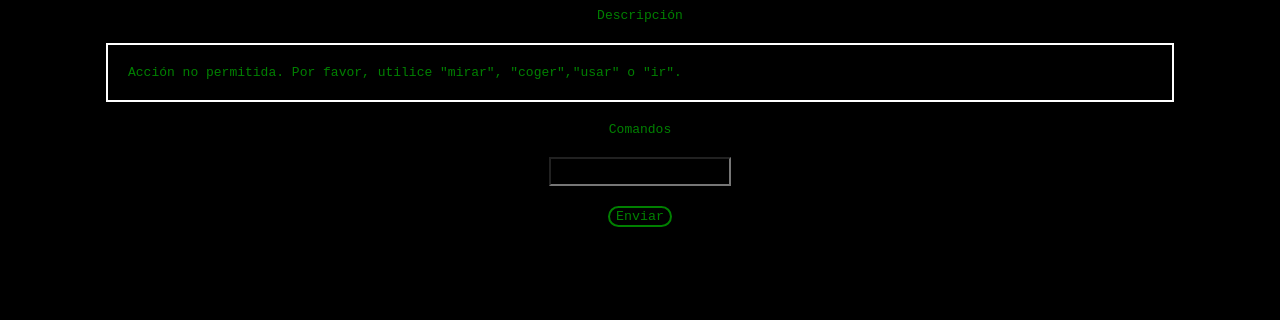
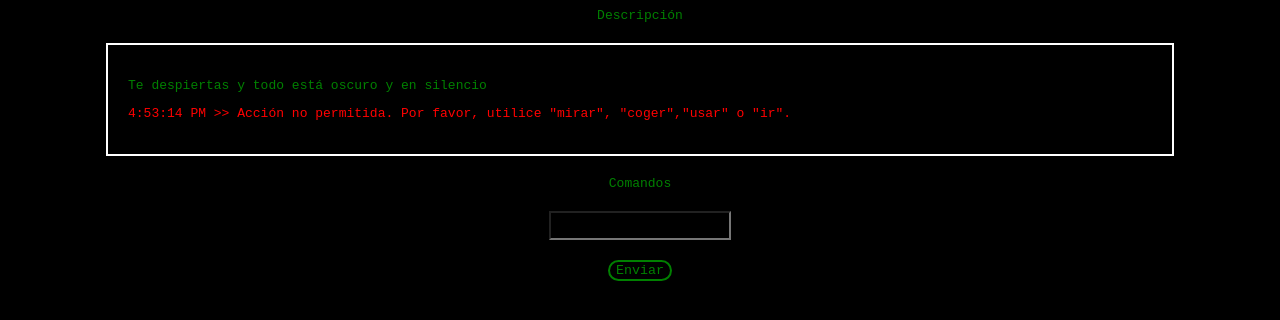
Before and after one commit to Sergio-Fernandez-Dev/la_tumba_de_tutankamon, a plain HTML site: page index.html in a window 1280 px wide. Both pictures are taken after a click on the button "Enviar". Drawn offline with Linux system fonts and the light colour scheme.

Commit message:
Adding timestamp and coloring warnings

```diff
--- a/index.html
+++ b/index.html
@@ -11,7 +11,7 @@
 <body>
     <label for="description">Descripción</label>
     <output id="description" name="description">
-        Te despiertas y todo está oscuro y en silencio
+        <p>Te despiertas y todo está oscuro y en silencio</p>
     </output>
     <label for="commands">Comandos</label>
     <input id="commands" name="commands" type="text">
--- a/scripts/script.js
+++ b/scripts/script.js
@@ -44,12 +44,16 @@ doButton.onclick = () => {
     const inputValue = document.getElementById('commands').value;
     const output = document.getElementById('description');
     const words = splitWords(inputValue.toLowerCase());
+    const p = document.createElement('p');
+    const date = new Date();
     if (!checkIfWordExist(words[0], commands)) {
-        output.innerHTML = sendWarning(0);
+        output.appendChild(p).style.color = 'red';
+        p.innerHTML = date.toLocaleTimeString() + ' >> ' + sendWarning(0);
         return;
     }
     if (!checkIfWordExist(words[1], objects)) {
-        output.innerHTML = sendWarning(1);
+        output.appendChild(p);
+        p.innerHTML = date.toLocaleTimeString()  + ' >> ' + sendWarning(1);
         return;
     }
 }
@@ -72,5 +76,5 @@ function sendWarning(index) {
         'Acción no permitida. Por favor, utilice "mirar", "coger","usar" o "ir".',
         'El objeto no existe',
     ];
-    return warnings[index];
+    return warnings[index]
 }
```
